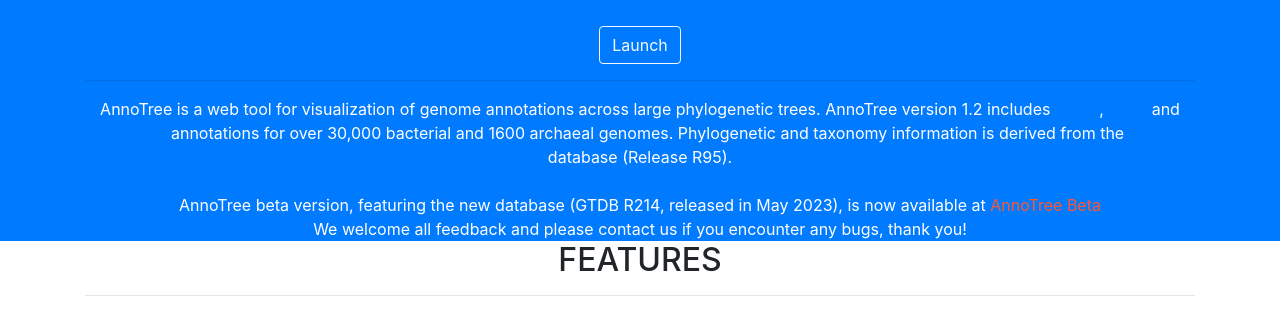
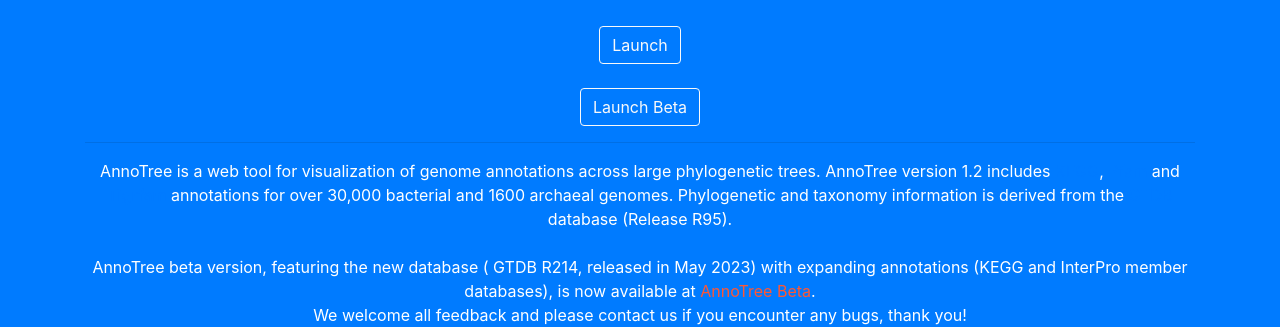
Before and after one commit to SteveTangent/AnnoTreeLanding, a website with bundled scripts: page index.html in a window 1280 px wide. Shown: the part 422-753 px from the top of the page. Built offline with nearby package versions, Linux system fonts and the light colour scheme; files whose address does not match are found by name.

Commit message:
add another launch button for beta

```diff
--- a/index.html
+++ b/index.html
@@ -66,13 +66,14 @@
             Launch
           </a>
         </div>
-<!--
-	<div class="text-center mt-4">
-          <a class="btn btn-xl btn-outline-light" href="app/">
-            Launch2
+        <div class="text-center mt-4">
+          <a class="btn btn-xl btn-outline-light" href="http://20.151.176.175/annotree/app/">
+            Launch Beta
           </a>
         </div>
--->
+
+
+
         <hr class="star-light">
         <div class="mx-auto" id="project-about">
           <p class="fontweight-light mb-0">AnnoTree is a web tool for visualization of genome annotations across large phylogenetic trees. AnnoTree version 1.2 includes <a href="https://www.genome.jp/kegg/" rel="nofollow">KEGG</a>, <a href="https://pfam.xfam.org/" rel="nofollow">Pfam</a> and <a href="https://www.jcvi.org/tigrfams" rel="nofollow">Tigrfam</a>
@@ -80,8 +81,9 @@
             <a href="http://gtdb.ecogenomic.org/" rel="nofollow">GTDB</a> database (Release R95).
 
             <br>
-            <br> AnnoTree beta version, featuring the new database (GTDB R214, released in May 2023), is now available at
-            <a href="http://20.151.176.175/annotree/app/" rel="nofollow" style="color: #FF5733;" >AnnoTree Beta</a>
+            <br> AnnoTree beta version, featuring the new database ( GTDB R214, released in May 2023) with expanding annotations
+            (KEGG and InterPro member databases), is now available at
+            <a href="http://20.151.176.175/annotree/app/" rel="nofollow" style="color: #FF5733;" >AnnoTree Beta</a>.
             <br> We welcome all feedback and please contact us if you encounter any bugs, thank you!
           </p>
 <!--
```
